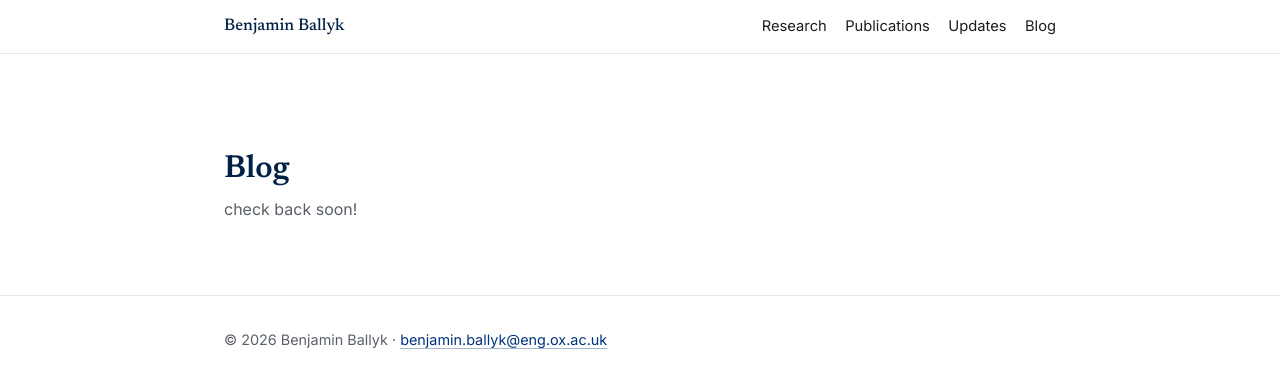
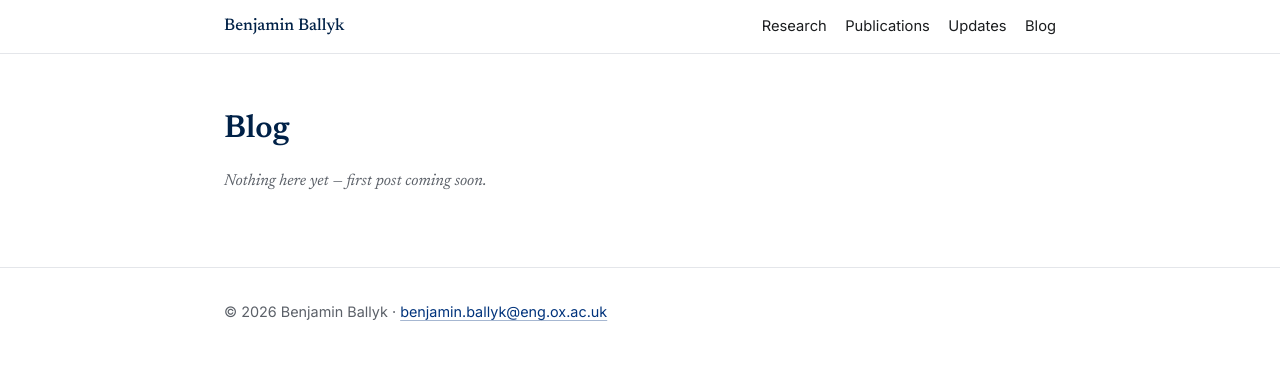
Before and after one commit to benballyk/benballyk.github.io, a Jekyll site: the page built from blog.html, in a window 1280 px wide. Shown: the top 388 px of the page. Built offline with Jekyll 4.4.1, drawn with Linux system fonts in a browser that asks for light colours.

Commit message:
Refine blog empty state

```diff
--- a/assets/css/style.css
+++ b/assets/css/style.css
@@ -386,7 +386,14 @@ section h2 {
 
 .blog-index h1 {
   font-size: 2rem;
-  margin-top: 2.5rem;
+  margin-top: 0;
+}
+
+.blog-empty {
+  color: var(--muted);
+  font-family: var(--font-serif);
+  font-style: italic;
+  margin-top: 1.25rem;
 }
 
 .post-list {
--- a/blog.html
+++ b/blog.html
@@ -17,7 +17,7 @@ description: "Posts by Benjamin Ballyk."
       {% endfor %}
     </ul>
     {% else %}
-    <p class="muted">check back soon!</p>
+    <p class="blog-empty">Nothing here yet &mdash; first post coming soon.</p>
     {% endif %}
   </section>
 </div>
```
